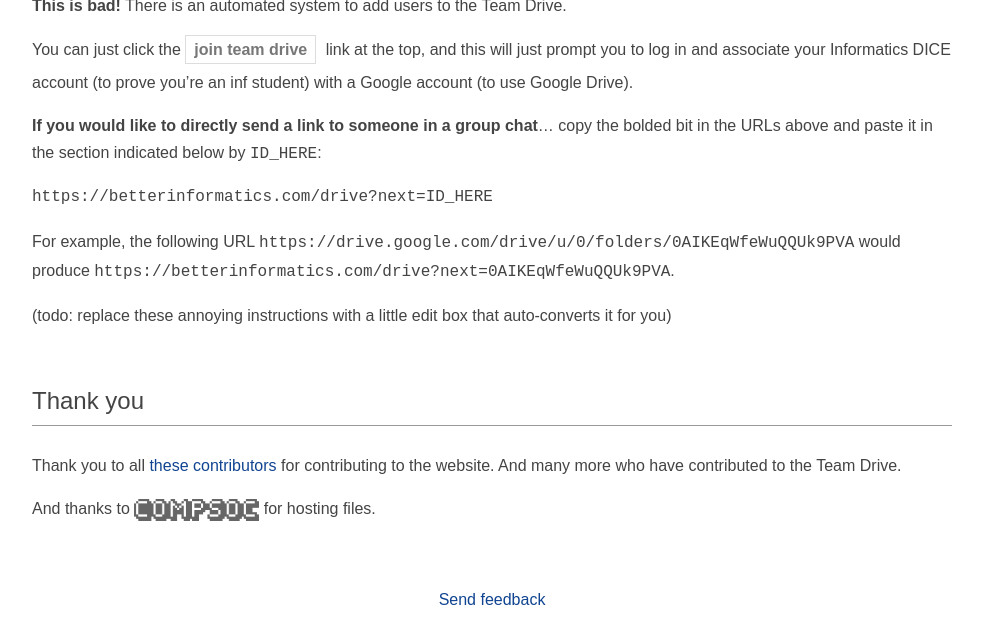
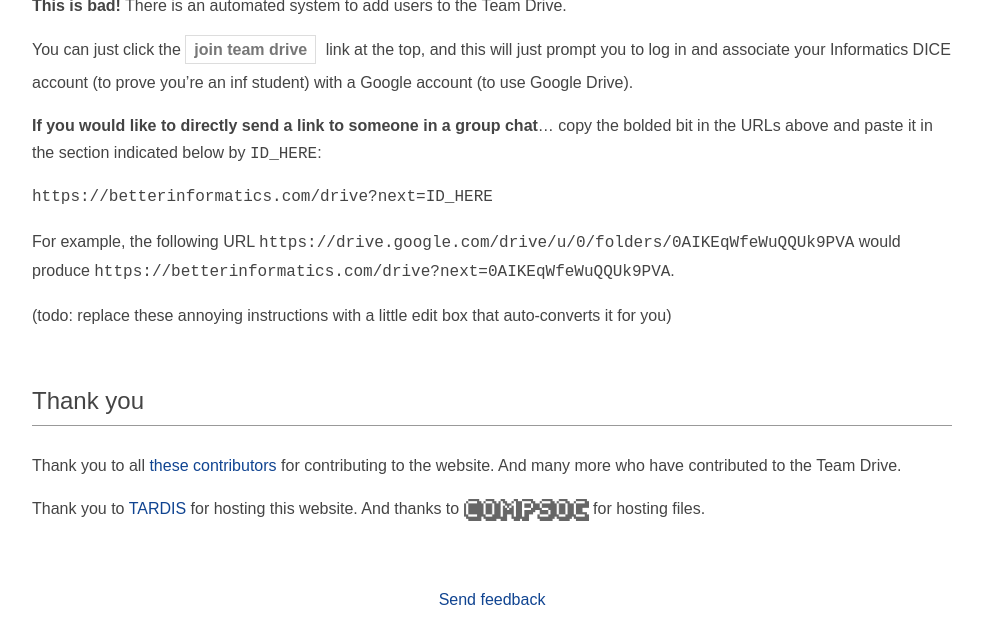
Before and after one commit to compsoc-edinburgh/betterinformatics, a Jekyll site: the page built from _pages/files.md, in a window 1280 px wide and 900 px high, scrolled down 1067 px, cut to the strip 186-830 px from the top of the window. Shown: the whole strip, without its empty margins (148-1130 px from the left). Built offline with Jekyll 4.4.1, drawn with Linux system fonts in a browser that asks for light colours.

Commit message:
Update files.md

```diff
--- a/_pages/files.md
+++ b/_pages/files.md
@@ -48,7 +48,7 @@ produce `https://betterinformatics.com/drive?next=0AIKEqWfeWuQQUk9PVA`.
 
 Thank you to all [these contributors](https://github.com/compsoc-edinburgh/betterinformatics/graphs/contributors) for contributing to the website. And many more who have contributed to the Team Drive.
 
-And thanks to <a href="https://comp-soc.com" style="display:inline">
+Thank you to [TARDIS](https://tardis.ed.ac.uk) for hosting this website. And thanks to <a href="https://comp-soc.com" style="display:inline">
     <img class="cs-logo" src="{{ site.baseurl }}/static/img/compsoc-horizontal.png" width="125">
 </a>
 for hosting files.
```
